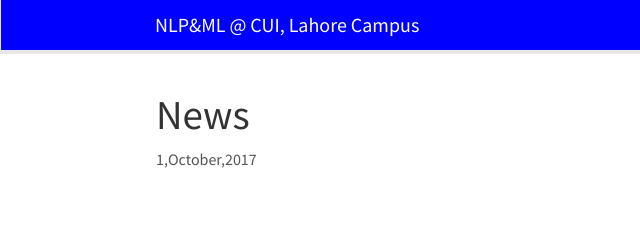
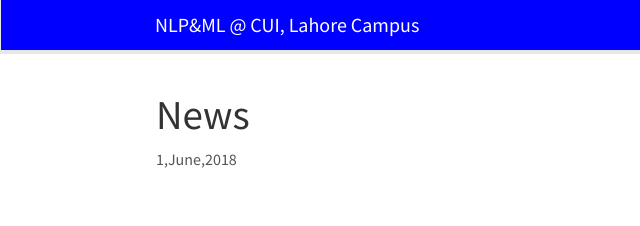
Before and after one commit to nlpml/nlpml.github.io, a plain HTML site: page allnews.html in a window 1280 px wide. Shown: the top 226 px of the page, 0-640 px from the left. Drawn offline with nearby package versions, Linux system fonts and the light colour scheme.

Commit message:
Add files via upload

```diff
--- a/allnews.html
+++ b/allnews.html
@@ -47,7 +47,7 @@
         <div id="textid" class="col-sm-12">
   <h1 id="news">News</h1>
 
-<p>1,October,2017 <br />
+<p>1,June,2018 <br />
 <em></em></p>
 
 
```
